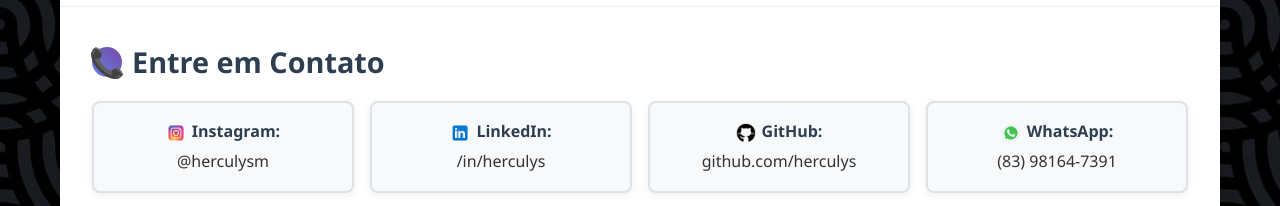
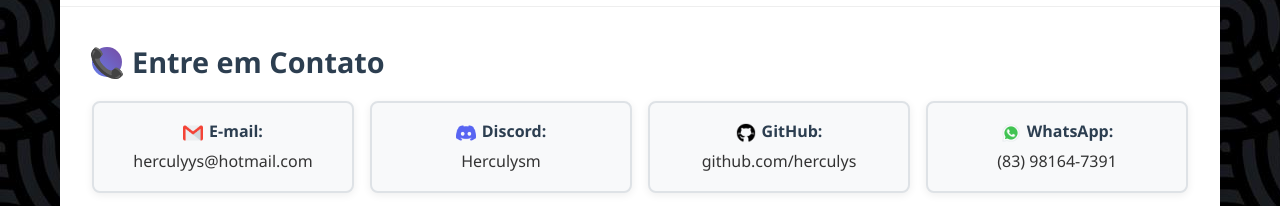
Before and after one commit to herculys/herculys.github.io, a plain HTML site: page index.html in a window 1280 px wide. Shown: the part 3528-3734 px from the top of the page. Drawn offline with Linux system fonts and the light colour scheme.

Commit message:
update contact info

```diff
--- a/index.html
+++ b/index.html
@@ -192,10 +192,10 @@
                 </h2>
                 <div class="contact-info">
                     <div class="contact-item">
-                        <span class="contact-label"><img src="img/instagram.png" alt="Instagram" style="width:20px;vertical-align:middle;margin-right:6px;">Instagram:</span> <a href="https://instagram.com/herculysm" target="_blank" style="color:inherit;text-decoration:none;">@herculysm</a>
+                        <span class="contact-label"><img src="img/email.png" alt="Email" style="width:20px;vertical-align:middle;margin-right:6px;">E-mail:</span> <a href="mailto:herculyys@hotmail.com" style="color:inherit;text-decoration:none;">herculyys@hotmail.com</a>
                     </div>
                     <div class="contact-item">
-                        <span class="contact-label"><img src="img/linkedin.png" alt="LinkedIn" style="width:20px;vertical-align:middle;margin-right:6px;">LinkedIn:</span> <a href="https://linkedin.com/in/herculys" target="_blank" style="color:inherit;text-decoration:none;">/in/herculys</a>
+                        <span class="contact-label"><img src="img/discord.png" alt="Discord" style="width:20px;vertical-align:middle;margin-right:6px;">Discord:</span> <a href="https://discordapp.com/users/128866520401969152" target="_blank" style="color:inherit;text-decoration:none;">Herculysm</a>
                     </div>
                     <div class="contact-item">
                         <span class="contact-label"><img src="img/github.png" alt="GitHub" style="width:20px;vertical-align:middle;margin-right:6px;">GitHub:</span> <a href="https://github.com/herculys" target="_blank" style="color:inherit;text-decoration:none;">github.com/herculys</a>
```
Also changed, not shown: img/discord.png (added), img/email.png (added), img/instagram.png (deleted), img/linkedin.png (deleted).
